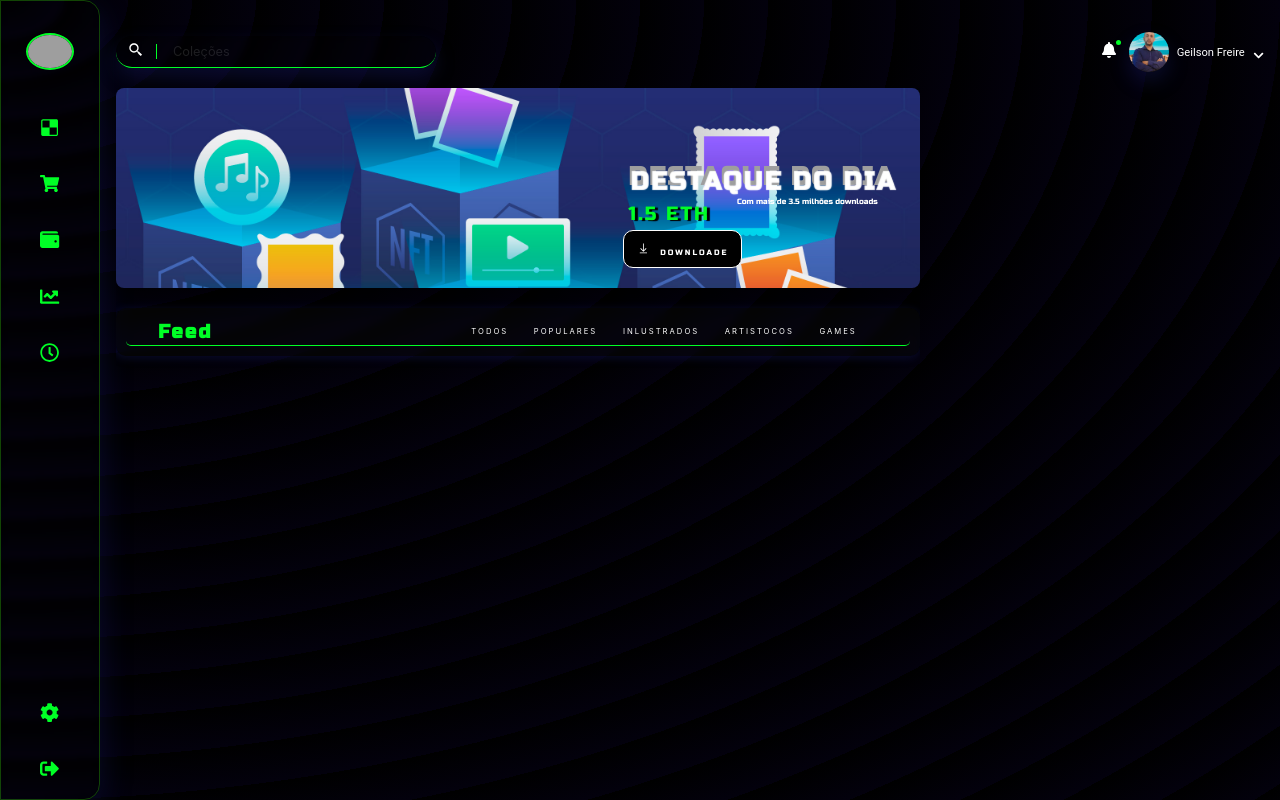
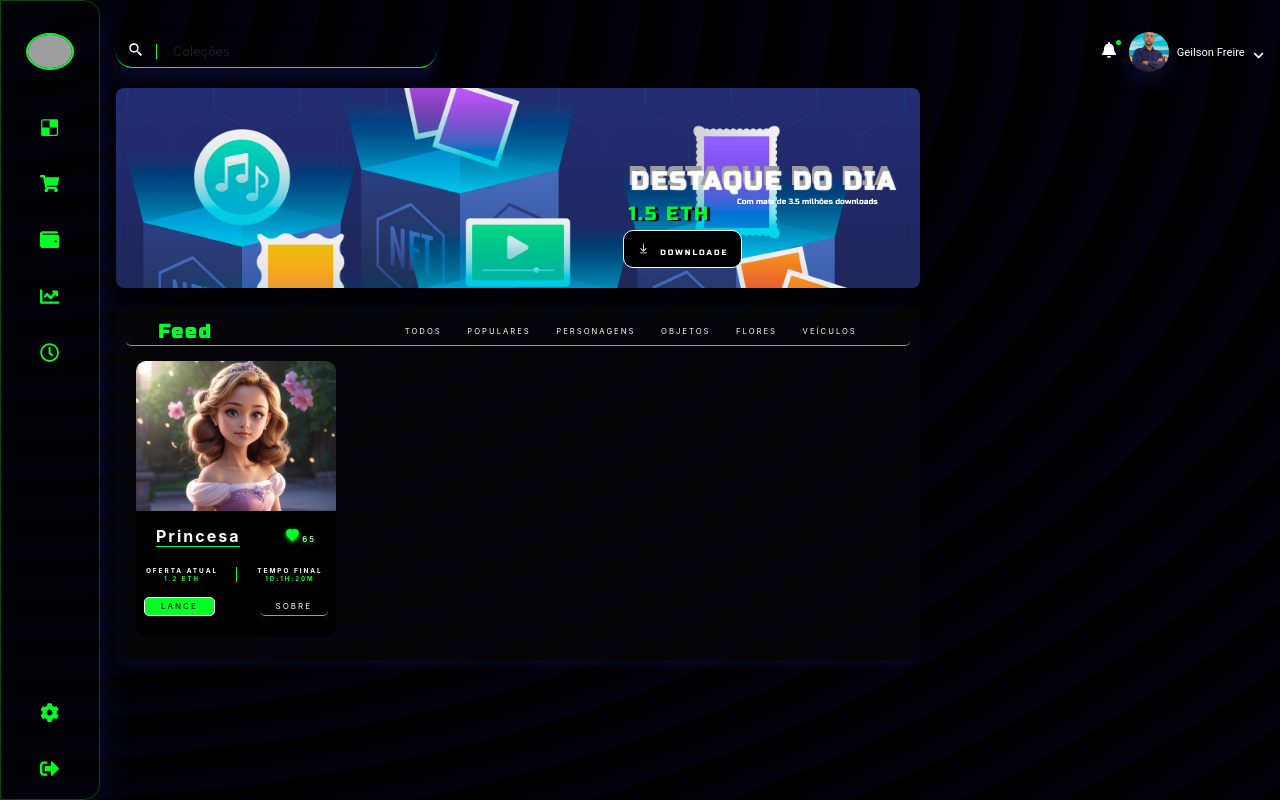
Before and after one commit to geilsonfreire/nft_collection, a React (Create React App) app: page / in a window 1280 px wide. Built offline with nearby package versions, Linux system fonts and the light colour scheme; grey boxes are pictures that could not be loaded.

Commit message:
Foi criado o primeiro cards de vendas

```diff
--- /dev/null
+++ b/src/Components/MainCardsContainer.css
@@ -0,0 +1,144 @@
+main {
+    display: flex;
+    justify-content: space-between;
+    align-items: center;
+}
+
+main .MainCardsContainer {
+    background: #000;
+    border-radius: 10px;
+    overflow-y: hidden;
+    width: 200px;
+    height: 300px;
+    padding-bottom: 20px;
+    margin: 15px 10px;
+    display: flex;
+    flex-direction: column;
+    justify-content: flex-end;
+    height: 100%;
+}
+
+main .MainCardsContainer img {
+    width: 100%;
+    height: 40%;
+    object-fit: cover;
+}
+
+.MainCardsContainer .CardsName {
+    display: flex;
+    align-items: center;
+    justify-content: space-between;
+    padding: 5px 20px;
+    margin-top: 10px;
+}
+
+.MainCardsContainer .CardsName h2 {
+    font-size: 1rem;
+    font-weight: bold;
+    letter-spacing: 2px;
+    color: #fff;
+    border-bottom: solid 1px #00ff26;
+}
+
+.MainCardsContainer .CardsName .CardsIcon {
+    display: flex;
+    align-items: center;
+    justify-content: center;
+}
+
+.MainCardsContainer .CardsName .CardsIcon i {
+    color: #00ff26;
+    filter: drop-shadow(0 1px 2px #00ff26);
+    font-size: 1vw;
+}
+
+.MainCardsContainer .CardsName .CardsIcon i span {
+    color: #fff;
+    font-size: 0.5rem;
+    letter-spacing: 2px;
+}
+
+.MainCardsContainer .CardsStatus {
+    columns: 2;
+    column-rule: solid 1px #00ff26;
+    text-align: center;
+    gap: 1em;
+    margin: 15px 0;
+}
+
+.MainCardsContainer .CardsStatus p {
+    font-size: 0.4em;
+    font-weight: bold;
+    color: #fff;
+    letter-spacing: 2px;
+    text-transform: uppercase;
+}
+
+.MainCardsContainer .CardsStatus p span {
+    display: block;
+    font-size: .4em;
+    color: #00ff26;
+
+}
+
+
+
+
+
+
+/* Button do crads*/
+.MainCardsContainer .CardsButton {
+    display: flex;
+    justify-content: space-between;
+    padding: 0 0.5rem;
+
+}
+
+.MainCardsContainer .CardsButton button {
+    display: flex;
+    align-items: center;
+    justify-content: center;
+    border: solid 1px #fff;
+    outline: none;
+    padding: .2rem 1rem;
+
+}
+
+.MainCardsContainer .CardsButton button.LanceButton {
+    background: #00ff26;
+    border-radius: 5px;
+    cursor: pointer;
+}
+
+.MainCardsContainer .CardsButton button.LanceButton:hover {
+    background: #fff;
+}
+
+.MainCardsContainer .CardsButton button.LanceButton a {
+    color: #000;
+    font-size: .5rem;
+    text-transform: uppercase;
+    letter-spacing: 2PX;
+}
+
+.MainCardsContainer .CardsButton button.SobreButton {
+    background: transparent;
+    border: none;
+    border-bottom: solid 1px #00ff26;
+    border-radius: 5px;
+    cursor: pointer;
+}
+
+.MainCardsContainer .CardsButton button.SobreButton a {
+    font-size: .5rem;
+    text-transform: uppercase;
+    letter-spacing: 2PX;
+}
+
+.MainCardsContainer .CardsButton button.SobreButton:hover {
+    background: #fff;
+}
+
+.MainCardsContainer .CardsButton button.SobreButton a:hover {
+    color: #000;
+}
--- /dev/null
+++ b/src/Components/MainCardsContainer.jsx
@@ -0,0 +1,38 @@
+import React from "react"; // Import React
+import "./MainCardsContainer.css"; // Import CSS
+import { BsHeartFill } from "react-icons/bs";
+
+
+// Function to create the MainCardsContainer component
+function MainCardsContainer({imgSrc, title, hearts}) {
+    return (
+        <div className="MainCardsContainer">
+            <img src={imgSrc} alt="NFT Coleção" />
+
+            <div className="CardsName">
+                <h2>{title}</h2>
+
+                <div className="CardsIcon">
+                    <i> {""} <BsHeartFill /> <span> {hearts} </span>{""} </i>
+                </div>
+            </div>
+
+            <div className="CardsStatus">
+                <p>Oferta Atual <span>1.2 ETH</span></p>
+                <p>Tempo Final <span>1d:1h:20m</span></p>
+            </div>
+
+            <div className="CardsButton">
+                <button className="LanceButton">
+                    <a href="">Lance</a>
+                </button>
+                <button className="SobreButton">
+                    <a href="">Sobre</a>
+                </button>
+            </div>
+
+        </div>
+    );
+}
+
+export default MainCardsContainer; // Export the MainCardsContainer component
--- a/src/Components/MainContainer.jsx
+++ b/src/Components/MainContainer.jsx
@@ -1,8 +1,13 @@
 import React from "react"; // Import React
 import "./MainContainer.css"; // Import CSS
 import Banner from "../Assets/imgs/NFT.jpg"; // Import the banner image
-import Fogo from "../Assets/imgs/Fogo.gif"; // Import the fogo image
+import MainCardsContainer from "./MainCardsContainer"; // Import the MainCardsContainer component
 import { LiaDownloadSolid } from "react-icons/lia"; // Import the LiaDownloadSolid icon
+
+// imports das imagens dos cards
+import NFT1 from "../Assets/Nft_Img/nft1.jpg";
+
+
 
 // Function to create the MainContainer component
 function MainContainer() {
@@ -44,17 +49,25 @@ function MainContainer() {
                                     <a href="">Populares</a>
                                 </button>
                                 <button>
-                                    <a href="">Inlustrados</a>
+                                    <a href="">Personagens</a>
                                 </button>
                                 <button>
-                                    <a href="">Artistocos</a>
+                                    <a href="">Objetos</a>
                                 </button>
                                 <button>
-                                    <a href="">Games</a>
+                                    <a href="">Flores</a>
+                                </button>
+                                <button>
+                                    <a href="">Veículos</a>
                                 </button>
                             </div>
                         </div>
-                    </div>
+                    </div>   {/* Container dos Filtros */}
+
+                    <main>
+                        <MainCardsContainer imgSrc={NFT1} title={"Princesa"} hearts = {"65"} />
+                    </main>
+
                 </div>
 
             </div> {/* Container Geral esquerdo */}
--- a/src/index.css
+++ b/src/index.css
@@ -1,3 +1,5 @@
+@import url("https://fonts.googleapis.com/css2?family=Russo+One&display=swap");
+
 * {
     /* Reset CSS */
     margin: 0;
```
Also changed, not shown: src/Assets/Nft_Img/nft1.jpg (added).
